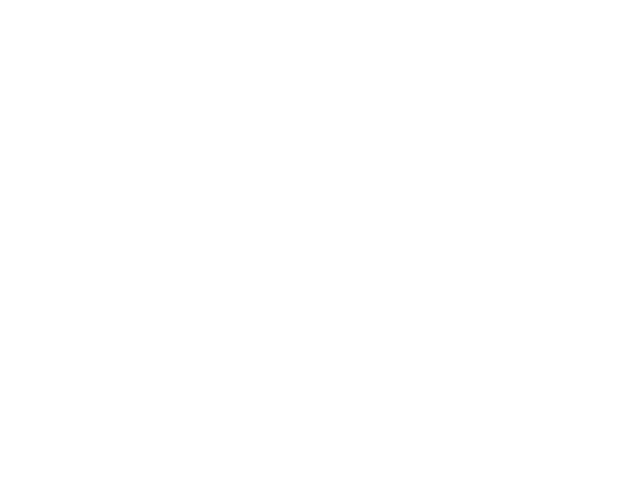
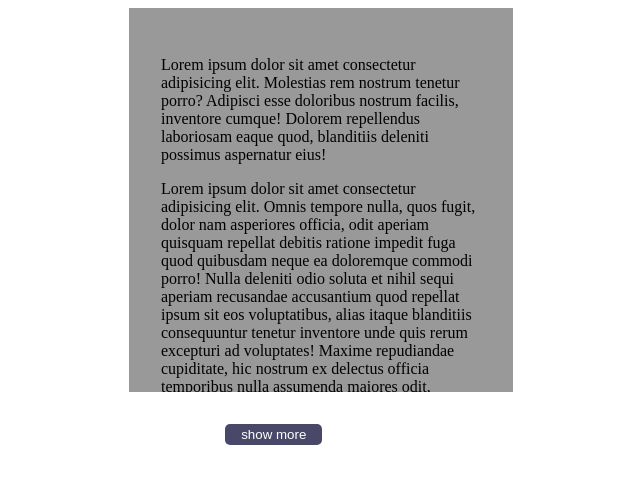
Before and after one commit to AaronSala/javascriptAdvanced, a plain HTML site: page hoisting/hoist.html in a window 1280 px wide. Shown: the whole page, without its empty margins (319-959 px from the left). Drawn offline with Linux system fonts and the light colour scheme.

Commit message:
created a document scroll page, to access mor and less data

```diff
--- a/hoisting/hoist.html
+++ b/hoisting/hoist.html
@@ -1,12 +1,58 @@
 <!DOCTYPE html>
 <html lang="en">
-<head>
-    <meta charset="UTF-8">
-    <meta name="viewport" content="width=device-width, initial-scale=1.0">
+  <head>
+    <meta charset="UTF-8" />
+    <meta name="viewport" content="width=device-width, initial-scale=1.0" />
     <title>Document</title>
-    <script src="hoisting.js"></script>
-</head>
-<body>
+    <link rel="stylesheet" href="styles.css" />
+    <script src="hoisting.js" defer></script>
+  </head>
+  <body>
+    <div class="container">
+    <div class="story">
+      <p>
+        Lorem ipsum dolor sit amet consectetur adipisicing elit. Molestias rem
+        nostrum tenetur porro? Adipisci esse doloribus nostrum facilis,
+        inventore cumque! Dolorem repellendus laboriosam eaque quod, blanditiis
+        deleniti possimus aspernatur eius!
+      </p>
+      Lorem ipsum dolor sit amet consectetur adipisicing elit. Omnis tempore
+      nulla, quos fugit, dolor nam asperiores officia, odit aperiam quisquam
+      repellat debitis ratione impedit fuga quod quibusdam neque ea doloremque
+      commodi porro! Nulla deleniti odio soluta et nihil sequi aperiam
+      recusandae accusantium quod repellat ipsum sit eos voluptatibus, alias
+      itaque blanditiis consequuntur tenetur inventore unde quis rerum excepturi
+      ad voluptates! Maxime repudiandae cupiditate, hic nostrum ex delectus
+      officia temporibus nulla assumenda maiores odit, laudantium numquam non.
+      Dolore cumque porro ea inventore. Libero adipisci illum voluptas
+      laudantium. Nisi eaque, alias eligendi provident tenetur deserunt, minima
+      sequi, reiciendis unde laboriosam in! Dolor minima excepturi quisquam,
+      ipsa quos qui voluptatibus quas eligendi iusto accusantium nulla voluptas
+      sint ducimus odio rem. Eveniet consequatur sit rem beatae et debitis. Id,
+      quisquam est? Ad iure voluptate, voluptatibus eos suscipit sint tempora
+      quae ab reiciendis iusto, deserunt ipsum animi, maxime non minima
+      aspernatur illo facere qui nisi. Porro expedita sapiente quidem voluptatum
+      aliquid, quisquam qui a, recusandae quaerat error necessitatibus
+      praesentium tempora rem nisi! Quidem eum quisquam autem consequuntur
+      ullam, perspiciatis neque possimus laboriosam et impedit. Illum ullam,
+      itaque dicta quisquam reiciendis ipsum perferendis dolorum doloribus
+      voluptas optio tenetur, obcaecati consequuntur officia nobis explicabo
+      exercitationem iure accusamus!
+       quisquam est? Ad iure voluptate, voluptatibus eos suscipit sint tempora
+      quae ab reiciendis iusto, deserunt ipsum animi, maxime non minima
+      aspernatur illo facere qui nisi. Porro expedita sapiente quidem voluptatum
+      aliquid, quisquam qui a, recusandae quaerat error necessitatibus
+      praesentium tempora rem nisi! Quidem eum quisquam autem consequuntur
+      ullam, perspiciatis neque possimus laboriosam et impedit. Illum ullam,
+      itaque dicta quisquam reiciendis ipsum perferendis dolorum doloribus
+      voluptas optio tenetur, obcaecati consequuntur officia nobis explicabo
+      exercitationem iure accusamus!
+    <button class="btn scroll">scroll to top</button>
 
-</body>
+    </div>
+    </div>
+    <button class="btn more">show more</button>
+     <button class="btn less">show less</button>
+
+  </body>
 </html>
--- a/hoisting/hoisting.js
+++ b/hoisting/hoisting.js
@@ -1,18 +1,31 @@
+const button = document.querySelectorAll(".btn");
+const btnScroll = document.querySelector(".scroll");
+const container = document.querySelector(".story");
 
-// //fucntion hoisting
+container.addEventListener('scroll' ,() =>{
+  if (container.scrollTop > 220) {
+    btnScroll.style.display = "block";
+  } else {
+    btnScroll.style.display = "none";
+  }
+})
 
 
-// //console.log(a); //ref error can not access a before initialization andalso with const, var would give undefined
-//  let add=(a, b)=> {
-// //console.log(c);
-//   //  var c =23
-//     return a + b
+btnScroll.addEventListener("click", () => {
+  container.scrollTo({
+    top: 0,
+    behavior: "smooth",
+  });
+});
 
-//  }
-// console.log(add(4, 9));
-// //let a  = 50
-console.log("I’m learning about");
-setTimeout(() => {
-  console.log("Event Loop");
-}, 2000);
-console.log("the");
+button[1].addEventListener("click", () => {
+  container.style.maxHeight = "80vh";
+  button[2].style.visibility = "visible";
+  button[1].style.visibility = "hidden";
+  container.style.scrollBehavior = "smooth";
+});
+button[2].addEventListener("click", () => {
+  container.style.maxHeight = "40vh";
+  button[2].style.visibility = "hidden";
+  button[1].style.visibility = "visible";
+});
--- /dev/null
+++ b/hoisting/styles.css
@@ -0,0 +1,38 @@
+body{
+text-align: center;
+}
+.container{
+    position: relative;
+    display: flex;
+    text-align: center;
+   align-items: center;
+    justify-content: center;
+}
+.story{
+    background-color: #999;
+    max-width: 20rem;
+    text-align: start;
+    padding: 2rem;
+    max-height: 40vh;
+    overflow-y: auto;
+}
+.btn{
+    margin-top: 2rem;
+    padding: 0.2rem 1rem;
+    outline: none;
+    border: none;
+    background: #494869;
+    color: #fff;
+    border-radius: 5px;
+}
+.scroll{
+    position: absolute;
+    bottom: -1rem;
+    align-items: center;
+    background: #ddd;
+    color: #222;
+    display: none;
+}
+.less{
+    visibility: hidden;
+}
```
Also changed, not shown: index.html (+1 -1 lines), memory.js (added, +13 -0 lines).
